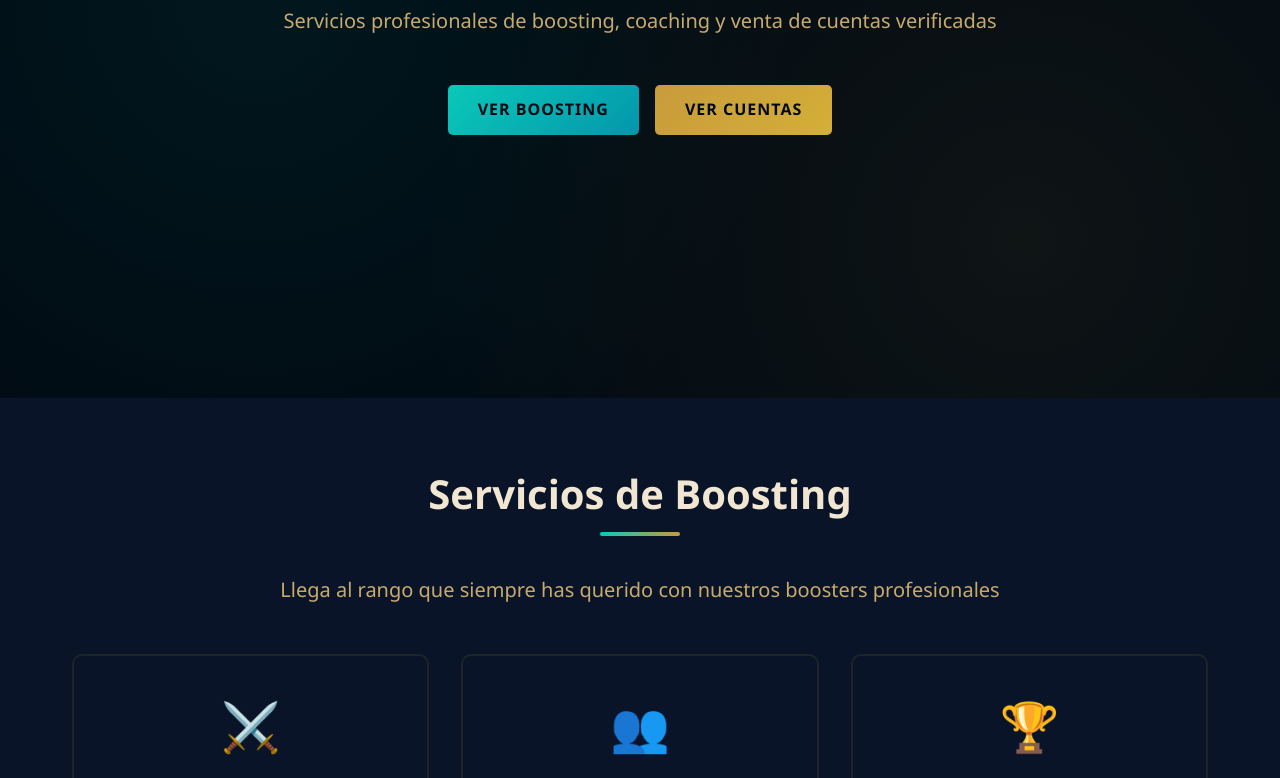
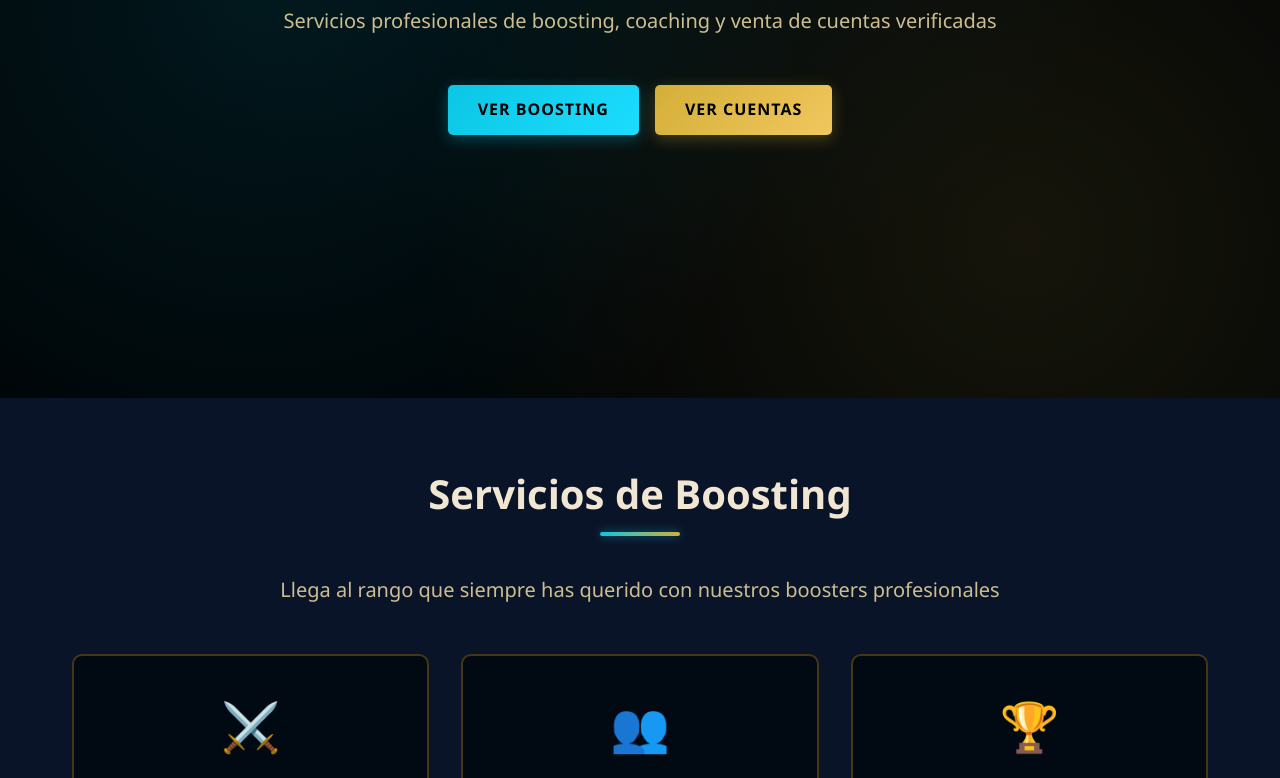
Before and after one commit to KiranKolt/Pagina-Boosting, a plain HTML site: page index.html in a window 1280 px wide. Shown: the part 472-1250 px from the top of the page. Drawn offline with Linux system fonts and the light colour scheme.

Commit message:
Mejorar paleta de colores: colores mÃ¡s vibrantes y efectos visuales mejorados

```diff
--- a/css/style.css
+++ b/css/style.css
@@ -9,29 +9,31 @@
 }
 
 :root {
-    /* Colores temáticos LoL */
-    --color-primary: #0AC8B9;
-    --color-secondary: #C89B3C;
-    --color-gold: #F0E6D2;
-    --color-dark: #0A1428;
-    --color-darker: #091428;
-    --color-darkest: #010A13;
-    --color-text: #C8AA6E;
-    --color-text-light: #F0E6D2;
-    --color-text-dark: #A09B8C;
-    --color-border: #1E2328;
-    --color-hover: #0397AB;
+    /* Colores temáticos LoL - Paleta mejorada */
+    --color-primary: #0BC6E3;        /* Azul brillante LoL */
+    --color-secondary: #D4AF37;      /* Dorado vibrante */
+    --color-accent: #785A28;         /* Dorado oscuro */
+    --color-gold: #F0E6D2;           /* Crema dorado */
+    --color-dark: #0A1428;           /* Azul oscuro profundo */
+    --color-darker: #010A13;         /* Negro azulado */
+    --color-darkest: #000000;        /* Negro puro */
+    --color-text: #CDBE91;           /* Dorado texto */
+    --color-text-light: #F0E6D2;     /* Texto claro */
+    --color-text-dark: #A09B8C;      /* Texto oscuro */
+    --color-border: #463714;         /* Borde dorado oscuro */
+    --color-hover: #1CDDFF;          /* Azul hover brillante */
+    --color-glow: rgba(12, 198, 227, 0.5);  /* Resplandor azul */
 
-    /* Colores de rangos */
-    --rank-iron: #8B8B8B;
+    /* Colores de rangos - Más vibrantes */
+    --rank-iron: #6F7C7E;
     --rank-bronze: #CD7F32;
     --rank-silver: #C0C0C0;
     --rank-gold: #FFD700;
-    --rank-platinum: #00D4FF;
-    --rank-diamond: #00B8FF;
-    --rank-master: #A020F0;
-    --rank-grandmaster: #FF0000;
-    --rank-challenger: #FFD700;
+    --rank-platinum: #00D4AA;
+    --rank-diamond: #3E82FC;
+    --rank-master: #9D4DFF;
+    --rank-grandmaster: #FF4655;
+    --rank-challenger: #F4C874;
 
     /* Espaciado */
     --spacing-xs: 0.5rem;
@@ -95,23 +97,29 @@ body {
 }
 
 .btn-primary {
-    background: linear-gradient(135deg, var(--color-primary), var(--color-hover));
-    color: var(--color-darkest);
+    background: linear-gradient(135deg, #0BC6E3, #1CDDFF);
+    color: #000000;
+    box-shadow: 0 4px 15px rgba(12, 198, 227, 0.3);
+    font-weight: 700;
 }
 
 .btn-primary:hover {
     transform: translateY(-2px);
-    box-shadow: 0 5px 20px rgba(10, 200, 185, 0.4);
+    box-shadow: 0 8px 25px rgba(12, 198, 227, 0.6);
+    background: linear-gradient(135deg, #1CDDFF, #0BC6E3);
 }
 
 .btn-secondary {
-    background: linear-gradient(135deg, var(--color-secondary), #D4AF37);
-    color: var(--color-darkest);
+    background: linear-gradient(135deg, #D4AF37, #F0C75E);
+    color: #000000;
+    box-shadow: 0 4px 15px rgba(212, 175, 55, 0.3);
+    font-weight: 700;
 }
 
 .btn-secondary:hover {
     transform: translateY(-2px);
-    box-shadow: 0 5px 20px rgba(200, 155, 60, 0.4);
+    box-shadow: 0 8px 25px rgba(212, 175, 55, 0.6);
+    background: linear-gradient(135deg, #F0C75E, #D4AF37);
 }
 
 .btn-service {
@@ -160,11 +168,11 @@ body {
     position: fixed;
     top: 0;
     width: 100%;
-    background: rgba(1, 10, 19, 0.95);
+    background: rgba(0, 0, 0, 0.95);
     backdrop-filter: blur(10px);
     z-index: 1000;
     border-bottom: 2px solid var(--color-border);
-    box-shadow: 0 2px 10px rgba(0, 0, 0, 0.5);
+    box-shadow: 0 2px 20px rgba(12, 198, 227, 0.2), 0 4px 10px rgba(0, 0, 0, 0.5);
 }
 
 .navbar {
@@ -245,10 +253,11 @@ body {
     display: flex;
     align-items: center;
     justify-content: center;
-    background: linear-gradient(135deg, var(--color-darkest) 0%, var(--color-darker) 50%, var(--color-dark) 100%);
+    background: linear-gradient(135deg, #000000 0%, #0A1428 50%, #1a2332 100%);
     background-image:
-        radial-gradient(circle at 20% 50%, rgba(10, 200, 185, 0.1) 0%, transparent 50%),
-        radial-gradient(circle at 80% 80%, rgba(200, 155, 60, 0.1) 0%, transparent 50%);
+        radial-gradient(circle at 20% 50%, rgba(12, 198, 227, 0.15) 0%, transparent 50%),
+        radial-gradient(circle at 80% 80%, rgba(212, 175, 55, 0.15) 0%, transparent 50%),
+        radial-gradient(circle at 50% 20%, rgba(12, 198, 227, 0.08) 0%, transparent 60%);
     overflow: hidden;
     margin-top: 70px;
 }
@@ -338,8 +347,9 @@ body {
     transform: translateX(-50%);
     width: 80px;
     height: 4px;
-    background: linear-gradient(90deg, var(--color-primary), var(--color-secondary));
+    background: linear-gradient(90deg, #0BC6E3, #D4AF37);
     border-radius: 2px;
+    box-shadow: 0 0 10px rgba(12, 198, 227, 0.5);
 }
 
 .section-subtitle {
@@ -388,7 +398,7 @@ body {
 .service-card:hover {
     transform: translateY(-10px);
     border-color: var(--color-primary);
-    box-shadow: 0 10px 30px rgba(10, 200, 185, 0.2);
+    box-shadow: 0 10px 40px rgba(12, 198, 227, 0.4), 0 0 20px rgba(12, 198, 227, 0.2);
 }
 
 .service-card:hover::before {
@@ -431,6 +441,7 @@ body {
     color: var(--color-secondary);
     text-align: center;
     margin-bottom: var(--spacing-sm);
+    text-shadow: 0 0 10px rgba(212, 175, 55, 0.5);
 }
 
 /* ============================================
@@ -520,6 +531,7 @@ body {
     font-weight: 700;
     color: var(--color-primary);
     margin-bottom: var(--spacing-md);
+    text-shadow: 0 0 15px rgba(12, 198, 227, 0.6);
 }
 
 .package-card ul {
@@ -542,7 +554,8 @@ body {
 
 .package-card:hover {
     transform: translateY(-5px);
-    box-shadow: 0 10px 30px rgba(10, 200, 185, 0.2);
+    box-shadow: 0 10px 40px rgba(12, 198, 227, 0.4), 0 0 20px rgba(12, 198, 227, 0.2);
+    border-color: var(--color-primary);
 }
 
 .package-card.featured:hover {
@@ -613,7 +626,7 @@ body {
 .account-card:hover {
     transform: translateY(-10px);
     border-color: var(--color-secondary);
-    box-shadow: 0 10px 30px rgba(200, 155, 60, 0.3);
+    box-shadow: 0 10px 40px rgba(212, 175, 55, 0.5), 0 0 20px rgba(212, 175, 55, 0.3);
 }
 
 .account-rank {
@@ -681,6 +694,7 @@ body {
     color: var(--color-secondary);
     text-align: center;
     margin-bottom: var(--spacing-sm);
+    text-shadow: 0 0 15px rgba(212, 175, 55, 0.6);
 }
 
 /* ============================================
```
